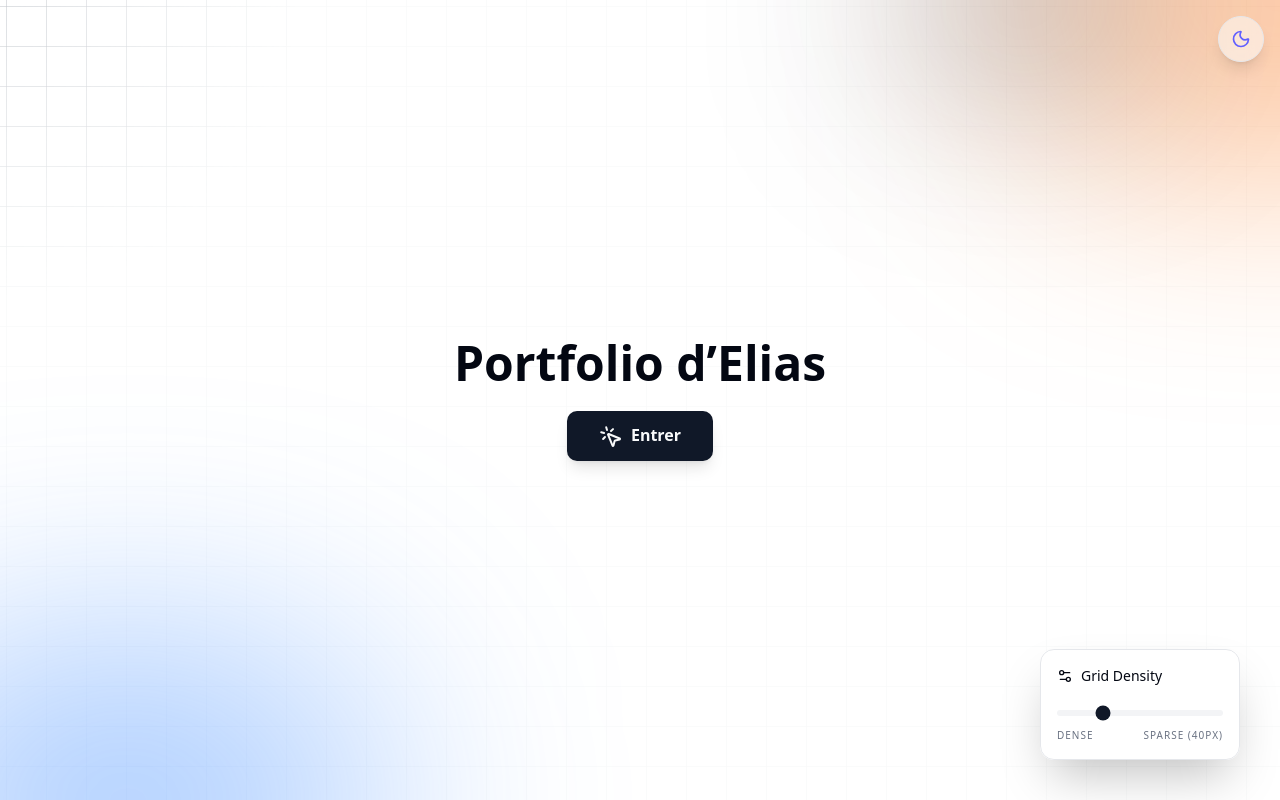
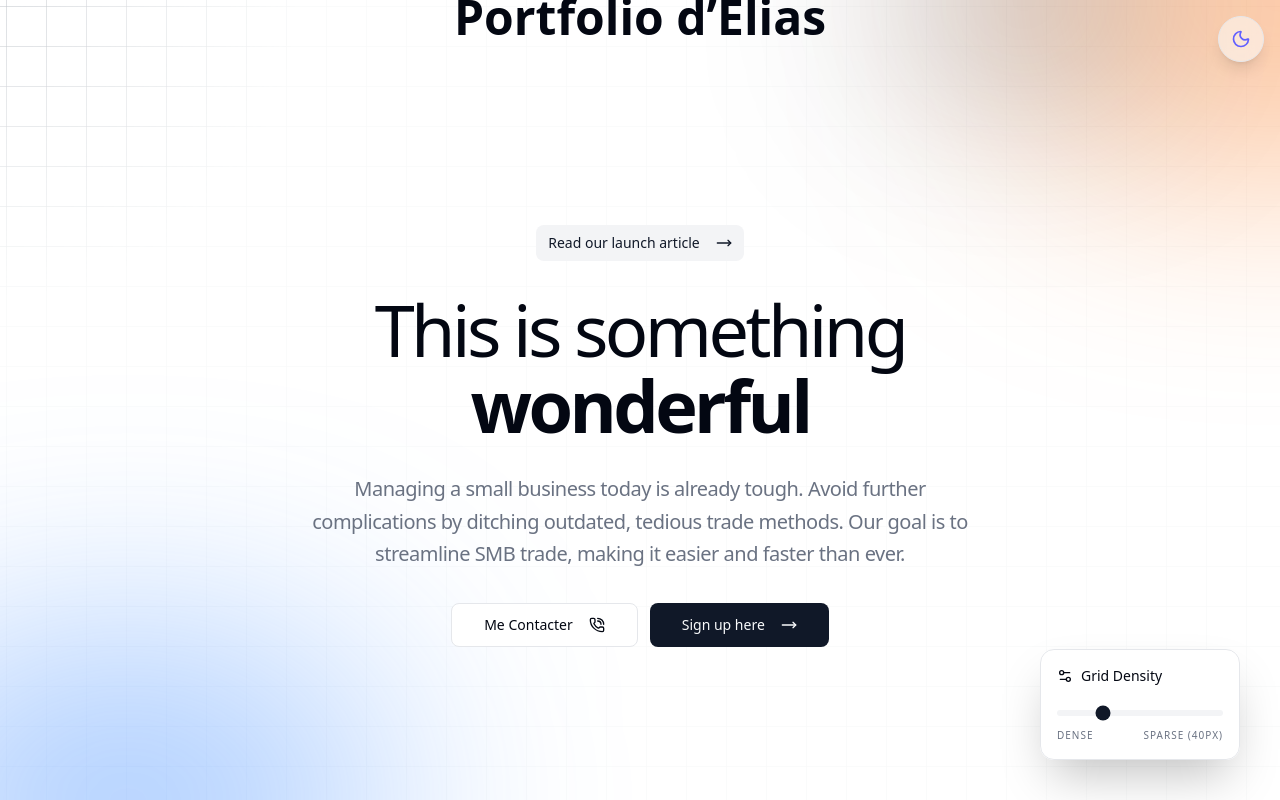
Before and after one commit to elEnkirche/portfolio, a Next.js app: page / in a window 1280 px wide. Built offline with nearby package versions, Linux system fonts and the light colour scheme.

Commit message:
Ajout sur le splash screen d'un texte animé

```diff
--- a/package.json
+++ b/package.json
@@ -9,9 +9,10 @@
     "lint": "eslint"
   },
   "dependencies": {
+    "@radix-ui/react-slot": "^1.2.4",
     "class-variance-authority": "^0.7.1",
     "clsx": "^2.1.1",
-    "framer-motion": "^12.23.26",
+    "framer-motion": "^12.24.0",
     "lucide-react": "^0.562.0",
     "next": "16.1.1",
     "next-themes": "^0.4.6",
--- a/src/components/SplashScreen.tsx
+++ b/src/components/SplashScreen.tsx
@@ -1,6 +1,6 @@
 "use client";
 
-import React, { useState, useRef, useEffect } from "react";
+import React, { useState, useRef, useEffect, useMemo } from "react";
 import {
   motion,
   useMotionValue,
@@ -10,6 +10,9 @@ import {
 import { MousePointerClick, Sun, Moon, Settings2 } from "lucide-react";
 import { clsx, type ClassValue } from "clsx";
 import { twMerge } from "tailwind-merge";
+
+import { Button } from "@/components/ui/button";
+import { MoveRight, PhoneCall } from "lucide-react";
 
 function cn(...inputs: ClassValue[]) {
   return twMerge(clsx(inputs));
@@ -78,6 +81,25 @@ export default function SplashScreen({
     radial-gradient(300px circle at ${mouseX}px ${mouseY}px, black, transparent)
   `;
 
+  //Ajout récent afin d'iplémenter le texte qui change
+  const [titleNumber, setTitleNumber] = useState(0);
+  const titles = useMemo(
+    () => ["amazing", "new", "wonderful", "beautiful", "smart"],
+    []
+  );
+
+  useEffect(() => {
+    const timeoutId = setTimeout(() => {
+      if (titleNumber === titles.length - 1) {
+        setTitleNumber(0);
+      } else {
+        setTitleNumber(titleNumber + 1);
+      }
+    }, 2000);
+    return () => clearTimeout(timeoutId);
+  }, [titleNumber, titles]);
+  //Fin de l'ajout
+
   return (
     <div
       ref={containerRef}
@@ -135,8 +157,60 @@ export default function SplashScreen({
         className="relative z-10 text-center space-y-6"
       >
         <h1 className="text-5xl font-semibold">Portfolio d’Elias</h1>
+        {/* Début d'ajout */}
+        <div className="flex gap-8 py-20 lg:py-40 items-center justify-center flex-col">
+          <div>
+            <Button variant="secondary" size="sm" className="gap-4">
+              Read our launch article <MoveRight className="w-4 h-4" />
+            </Button>
+          </div>
+          <div className="flex gap-4 flex-col">
+            <h1 className="text-5xl md:text-7xl max-w-2xl tracking-tighter text-center font-regular">
+              <span className="text-spektr-cyan-50">This is something</span>
+              <span className="relative flex w-full justify-center overflow-hidden text-center md:pb-4 md:pt-1">
+                &nbsp;
+                {titles.map((title, index) => (
+                  <motion.span
+                    key={index}
+                    className="absolute font-semibold"
+                    initial={{ opacity: 0, y: "-100" }}
+                    transition={{ type: "spring", stiffness: 50 }}
+                    animate={
+                      titleNumber === index
+                        ? {
+                            y: 0,
+                            opacity: 1,
+                          }
+                        : {
+                            y: titleNumber > index ? -150 : 150,
+                            opacity: 0,
+                          }
+                    }
+                  >
+                    {title}
+                  </motion.span>
+                ))}
+              </span>
+            </h1>
 
-        <motion.button
+            <p className="text-lg md:text-xl leading-relaxed tracking-tight text-muted-foreground max-w-2xl text-center">
+              Managing a small business today is already tough. Avoid further
+              complications by ditching outdated, tedious trade methods. Our
+              goal is to streamline SMB trade, making it easier and faster than
+              ever.
+            </p>
+          </div>
+          <div className="flex flex-row gap-3">
+            <Button size="lg" className="gap-4" variant="outline">
+              Me Contacter <PhoneCall className="w-4 h-4" />
+            </Button>
+            <Button onClick={onEnter} size="lg" className="gap-4">
+              Sign up here <MoveRight className="w-4 h-4" />
+            </Button>
+          </div>
+        </div>
+        {/* Fin d'ajout */}
+        {/* <motion.button
           onClick={onEnter}
           whileHover={{ scale: 1.05 }}
           whileTap={{ scale: 0.95 }}
@@ -144,7 +218,7 @@ export default function SplashScreen({
         >
           <MousePointerClick className="inline mr-2" />
           Entrer
-        </motion.button>
+        </motion.button> */}
       </motion.div>
     </div>
   );
--- /dev/null
+++ b/src/components/ui/animated-hero.tsx
@@ -0,0 +1,83 @@
+import { useEffect, useMemo, useState } from "react";
+import { motion } from "framer-motion";
+import { MoveRight, PhoneCall } from "lucide-react";
+import { Button } from "@/components/ui/button";
+
+function Hero() {
+  const [titleNumber, setTitleNumber] = useState(0);
+  const titles = useMemo(
+    () => ["amazing", "new", "wonderful", "beautiful", "smart"],
+    []
+  );
+
+  useEffect(() => {
+    const timeoutId = setTimeout(() => {
+      if (titleNumber === titles.length - 1) {
+        setTitleNumber(0);
+      } else {
+        setTitleNumber(titleNumber + 1);
+      }
+    }, 2000);
+    return () => clearTimeout(timeoutId);
+  }, [titleNumber, titles]);
+
+  return (
+    <div className="w-full">
+      <div className="container mx-auto">
+        <div className="flex gap-8 py-20 lg:py-40 items-center justify-center flex-col">
+          <div>
+            <Button variant="secondary" size="sm" className="gap-4">
+              Read our launch article <MoveRight className="w-4 h-4" />
+            </Button>
+          </div>
+          <div className="flex gap-4 flex-col">
+            <h1 className="text-5xl md:text-7xl max-w-2xl tracking-tighter text-center font-regular">
+              <span className="text-spektr-cyan-50">This is something</span>
+              <span className="relative flex w-full justify-center overflow-hidden text-center md:pb-4 md:pt-1">
+                &nbsp;
+                {titles.map((title, index) => (
+                  <motion.span
+                    key={index}
+                    className="absolute font-semibold"
+                    initial={{ opacity: 0, y: "-100" }}
+                    transition={{ type: "spring", stiffness: 50 }}
+                    animate={
+                      titleNumber === index
+                        ? {
+                            y: 0,
+                            opacity: 1,
+                          }
+                        : {
+                            y: titleNumber > index ? -150 : 150,
+                            opacity: 0,
+                          }
+                    }
+                  >
+                    {title}
+                  </motion.span>
+                ))}
+              </span>
+            </h1>
+
+            <p className="text-lg md:text-xl leading-relaxed tracking-tight text-muted-foreground max-w-2xl text-center">
+              Managing a small business today is already tough. Avoid further
+              complications by ditching outdated, tedious trade methods. Our
+              goal is to streamline SMB trade, making it easier and faster than
+              ever.
+            </p>
+          </div>
+          <div className="flex flex-row gap-3">
+            <Button size="lg" className="gap-4" variant="outline">
+              Jump on a call <PhoneCall className="w-4 h-4" />
+            </Button>
+            <Button size="lg" className="gap-4">
+              Sign up here <MoveRight className="w-4 h-4" />
+            </Button>
+          </div>
+        </div>
+      </div>
+    </div>
+  );
+}
+
+export { Hero };
--- /dev/null
+++ b/src/components/ui/button.tsx
@@ -0,0 +1,56 @@
+import * as React from "react"
+import { Slot } from "@radix-ui/react-slot"
+import { cva, type VariantProps } from "class-variance-authority"
+
+import { cn } from "@/lib/utils"
+
+const buttonVariants = cva(
+  "inline-flex items-center justify-center whitespace-nowrap rounded-md text-sm font-medium ring-offset-background transition-colors focus-visible:outline-none focus-visible:ring-2 focus-visible:ring-ring focus-visible:ring-offset-2 disabled:pointer-events-none disabled:opacity-50",
+  {
+    variants: {
+      variant: {
+        default: "bg-primary text-primary-foreground hover:bg-primary/90",
+        destructive:
+          "bg-destructive text-destructive-foreground hover:bg-destructive/90",
+        outline:
+          "border border-input bg-background hover:bg-accent hover:text-accent-foreground",
+        secondary:
+          "bg-secondary text-secondary-foreground hover:bg-secondary/80",
+        ghost: "hover:bg-accent hover:text-accent-foreground",
+        link: "text-primary underline-offset-4 hover:underline",
+      },
+      size: {
+        default: "h-10 px-4 py-2",
+        sm: "h-9 rounded-md px-3",
+        lg: "h-11 rounded-md px-8",
+        icon: "h-10 w-10",
+      },
+    },
+    defaultVariants: {
+      variant: "default",
+      size: "default",
+    },
+  },
+)
+
+export interface ButtonProps
+  extends React.ButtonHTMLAttributes<HTMLButtonElement>,
+    VariantProps<typeof buttonVariants> {
+  asChild?: boolean
+}
+
+const Button = React.forwardRef<HTMLButtonElement, ButtonProps>(
+  ({ className, variant, size, asChild = false, ...props }, ref) => {
+    const Comp = asChild ? Slot : "button"
+    return (
+      <Comp
+        className={cn(buttonVariants({ variant, size, className }))}
+        ref={ref}
+        {...props}
+      />
+    )
+  },
+)
+Button.displayName = "Button"
+
+export { Button, buttonVariants }
```
Also changed, not shown: 1 other file (tests, documents, lock files or other folders).
